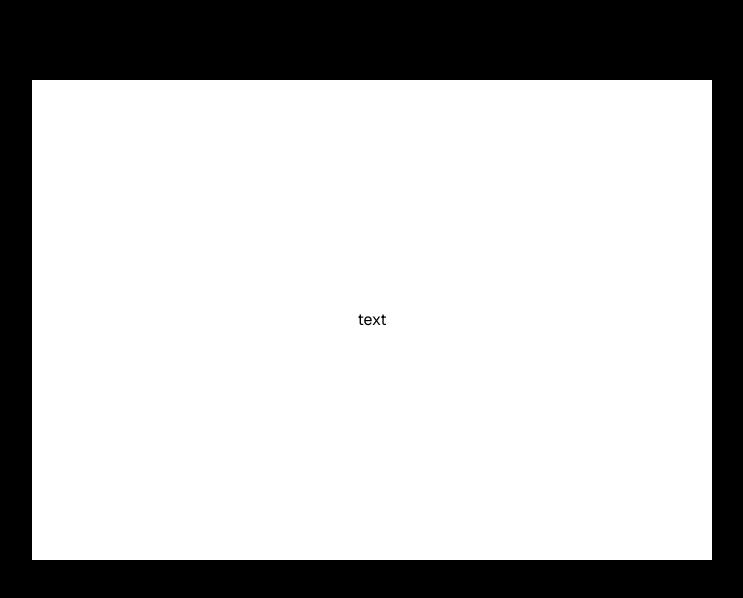
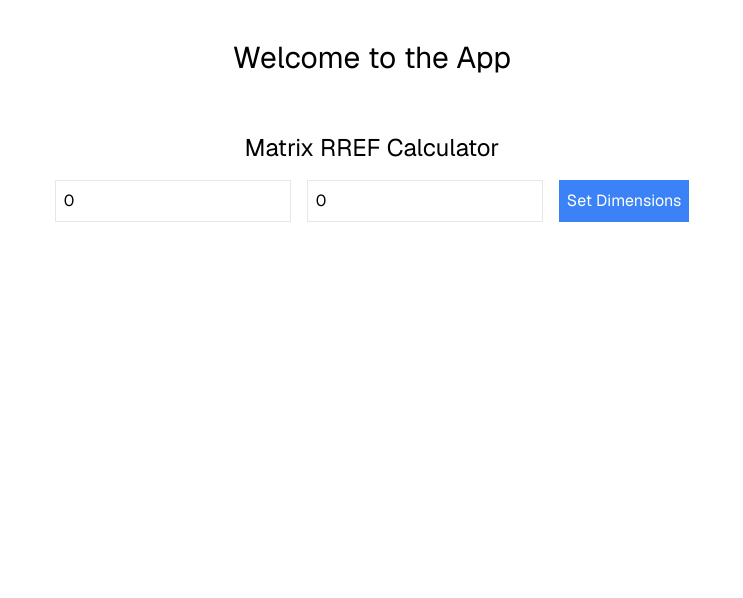
Before and after one commit to shivanka0/rref, a Next.js app: page / in a window 1280 px wide. Shown: the top 598 px of the page, without its empty margins (268-1011 px from the left). Built offline with nearby package versions, Linux system fonts and the light colour scheme.

Commit message:
hello new ui

```diff
--- a/package.json
+++ b/package.json
@@ -17,6 +17,7 @@
     "@t3-oss/env-nextjs": "^0.10.1",
     "drizzle-orm": "^0.33.0",
     "geist": "^1.3.0",
+    "mathlib": "^0.7.3",
     "next": "^14.2.4",
     "openai": "^4.64.0",
     "postgres": "^3.4.4",
--- a/src/app/page.tsx
+++ b/src/app/page.tsx
@@ -1,16 +1,130 @@
 'use client';
-import { useEffect, useRef } from "react";
-import Tesseract from 'tesseract.js';
-import OpenAI from 'openai';
+import { useState } from 'react';
+var rref = require('rref');
 
+interface MatrixCell {
+  value: number;
+}
 
+// Separate Matrix component for RREF calculations
+const Matrix: React.FC = () => {
+  const [rows, setRows] = useState<number>(0);
+  const [cols, setCols] = useState<number>(0);
+  const [matrix, setMatrix] = useState<number[][]>([]);
+  const [rrefMatrix, setRrefMatrix] = useState<number[][] | null>(null);
+
+  // Handle matrix dimension change
+  const handleMatrixDimensionChange = () => {
+    const newMatrix = Array.from({ length: rows }, () =>
+      Array.from({ length: cols }, () => 0) // Initialize with zeros
+    );
+    setMatrix(newMatrix);
+    setRrefMatrix(null); // Reset RREF matrix when dimensions change
+  };
+
+  // Handle cell value change
+  const handleCellChange = (rowIndex: number, colIndex: number, value: string) => {
+    // Convert the value to a number
+    const numericValue = parseFloat(value);
+
+    // Check if the input value is a valid number
+    if (isNaN(numericValue)) return; // Ignore invalid inputs
+
+    // Update the matrix with the new value
+    const newMatrix = matrix.map((row, i) =>
+      row.map((cell, j) => (i === rowIndex && j === colIndex ? numericValue : cell))
+    );
+    setMatrix(newMatrix);
+
+    // Check if all values are filled (optional step)
+    if (newMatrix.every(row => row.every(cell => !isNaN(cell)))) {
+      calculateRREF(newMatrix);
+    }
+  };
+
+  // Function to calculate the RREF of the matrix
+  const calculateRREF = (matrixValues: number[][]) => {
+    const result = rref(matrixValues); // Assuming rref function works correctly
+    setRrefMatrix(result); // Store the calculated RREF matrix
+  };
+
+  return (
+    <main className="flex flex-col items-center justify-center p-10">
+      <h1 className="text-2xl mb-4">Matrix RREF Calculator</h1>
+
+      {/* Matrix dimensions input */}
+      <div className="flex gap-4 mb-6">
+        <input
+          type="number"
+          placeholder="Rows"
+          value={rows}
+          onChange={(e) => setRows(Number(e.target.value))}
+          className="border p-2"
+        />
+        <input
+          type="number"
+          placeholder="Columns"
+          value={cols}
+          onChange={(e) => setCols(Number(e.target.value))}
+          className="border p-2"
+        />
+        <button
+          onClick={handleMatrixDimensionChange}
+          className="bg-blue-500 text-white p-2"
+        >
+          Set Dimensions
+        </button>
+      </div>
+
+      {/* Matrix input grid */}
+      {matrix.length > 0 && (
+        <div className="matrix-input-grid">
+          {matrix.map((row, rowIndex) => (
+            <div key={rowIndex} className="flex">
+              {row.map((cell, colIndex) => (
+                <input
+                  key={colIndex}
+                  type="number"
+                  value={cell}
+                  onChange={(e) =>
+                    handleCellChange(rowIndex, colIndex, e.target.value)
+                  }
+                  className="border p-2 w-16 text-center"
+                  step="any" // Allows floating-point numbers
+                />
+              ))}
+            </div>
+          ))}
+
+        </div>
+      )}
+      {/* RREF result */}
+      {rrefMatrix && (
+        <div className="rref-result mt-6">
+          <h2 className="text-xl mb-4">RREF Result</h2>
+          <div className="flex flex-col">
+            {rrefMatrix.map((row, rowIndex) => (
+              <div key={rowIndex} className="flex">
+                {row.map((cell, colIndex) => (
+                  <span key={colIndex} className="border p-2 w-16 text-center">
+                    {cell.toFixed(2)} {/* Adjust precision if needed */}
+                  </span>
+                ))}
+              </div>
+            ))}
+          </div>
+        </div>
+      )}
+    </main>
+  );
+};
+
+// HomePage component remains unchanged
 export default function HomePage() {
-  var text = [[1,2],[3,4],[5,6]];
   return (
-    <main className="">
-      <div className="flex flex-col items-center justify-center p-10 ">
-          <h3 className="result-text flex flex-col items-center justify-center p-20 m-10 bg-white">text</h3>
-      </div>
+    <main className="flex flex-col items-center justify-center p-10">
+      <h1 className="text-3xl mb-4">Welcome to the App</h1>
+      <Matrix /> {/* Add the Matrix component here */}
     </main>
   );
 }
--- a/src/styles/globals.css
+++ b/src/styles/globals.css
@@ -5,7 +5,7 @@
 body {
    padding: 0;
    margin: 0;
-   background-color: #000;
+   background-color: white;
 }
 
 .result-text {
```
Also changed, not shown: 2 other files (tests, documents, lock files or other folders).
